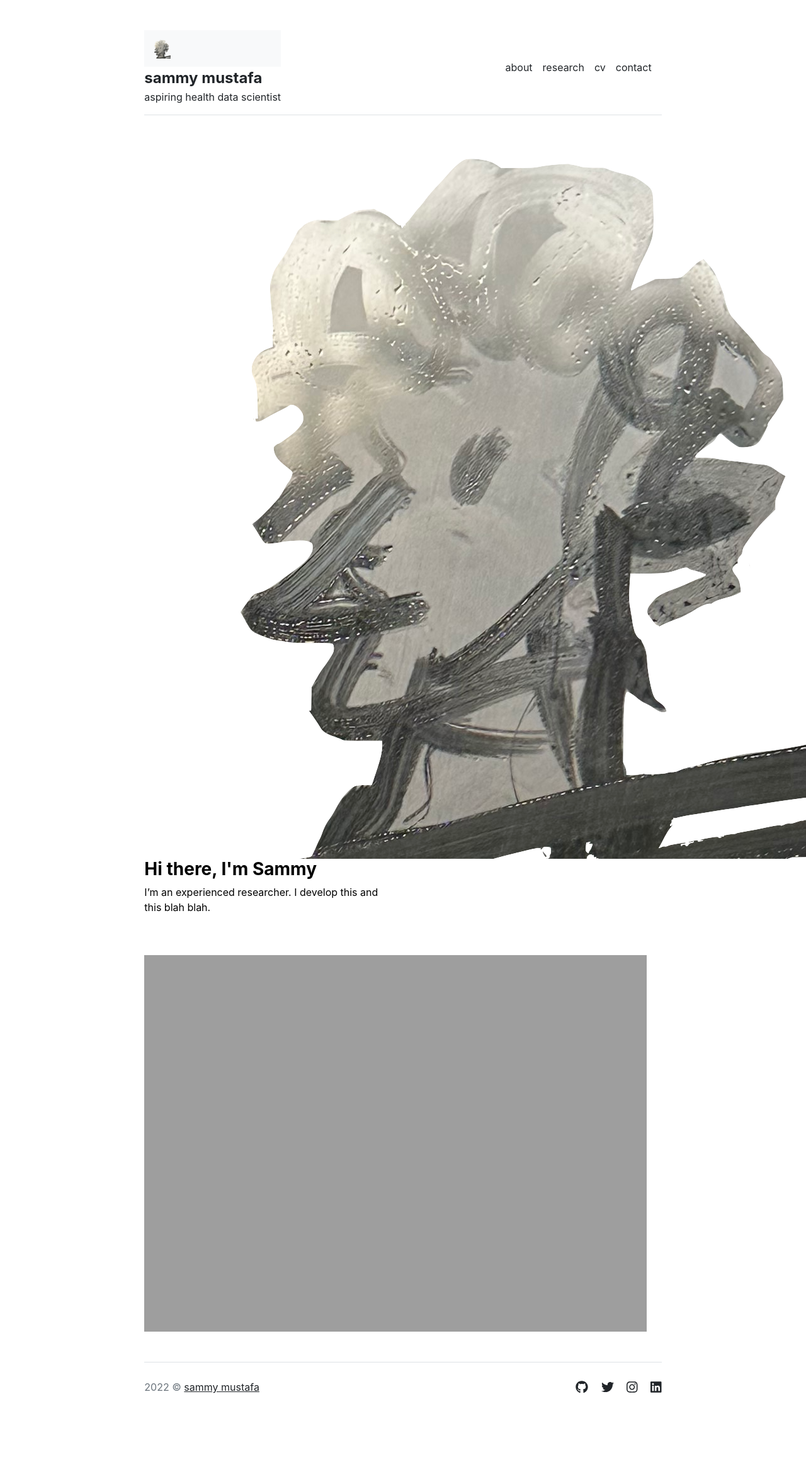
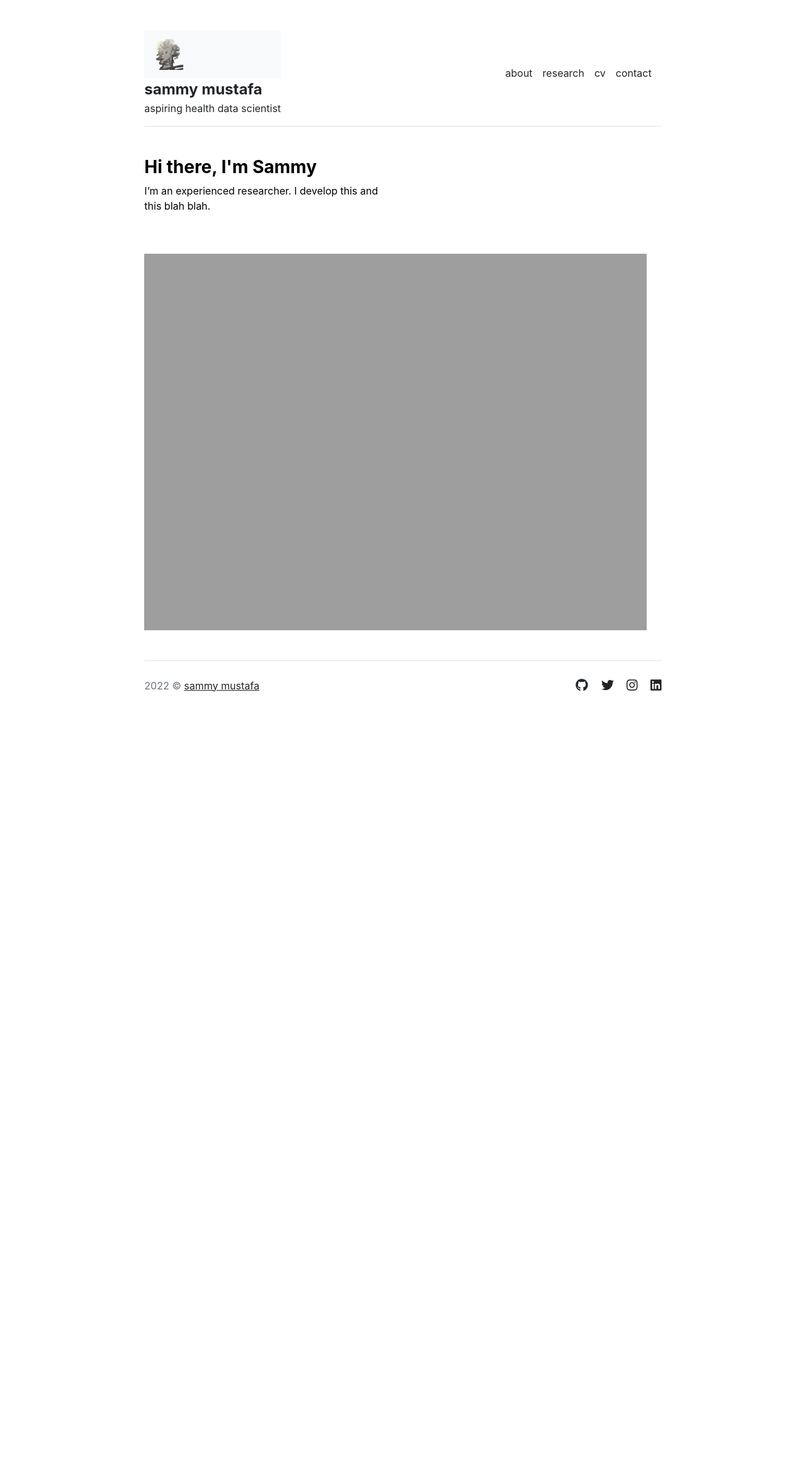
Before and after one commit to sammymustafa/sammymustafa.github.io, a Jekyll site: the page built from index.md, in a window 1280 px wide. Shown: the whole page at 63% size. Built offline with Jekyll 4.4.1, drawn with Linux system fonts in a browser that asks for light colours; after the commit the page ends 1216 px from its top, so only the background shows below that.

Commit message:
Update header.html

```diff
--- a/_includes/header.html
+++ b/_includes/header.html
@@ -3,10 +3,10 @@
   <nav class="navbar navbar-light bg-light">
     <div class="container">
         <a class="navbar-brand" href="#">
-            <img src="assets/other_icon.png"
-                 height="30"
+            <span><img src="assets/other_icon.png"
+                 height="50"
                  alt="MDB Logo"
-                 loading="lazy" />
+                 loading="lazy" /><span>
         </a>
     </div>
 </nav>
@@ -23,5 +23,3 @@
     {% endfor %}
   </nav>
 </header>
-
-<img src="assets/other_icon.png" class="img fluid">
```
